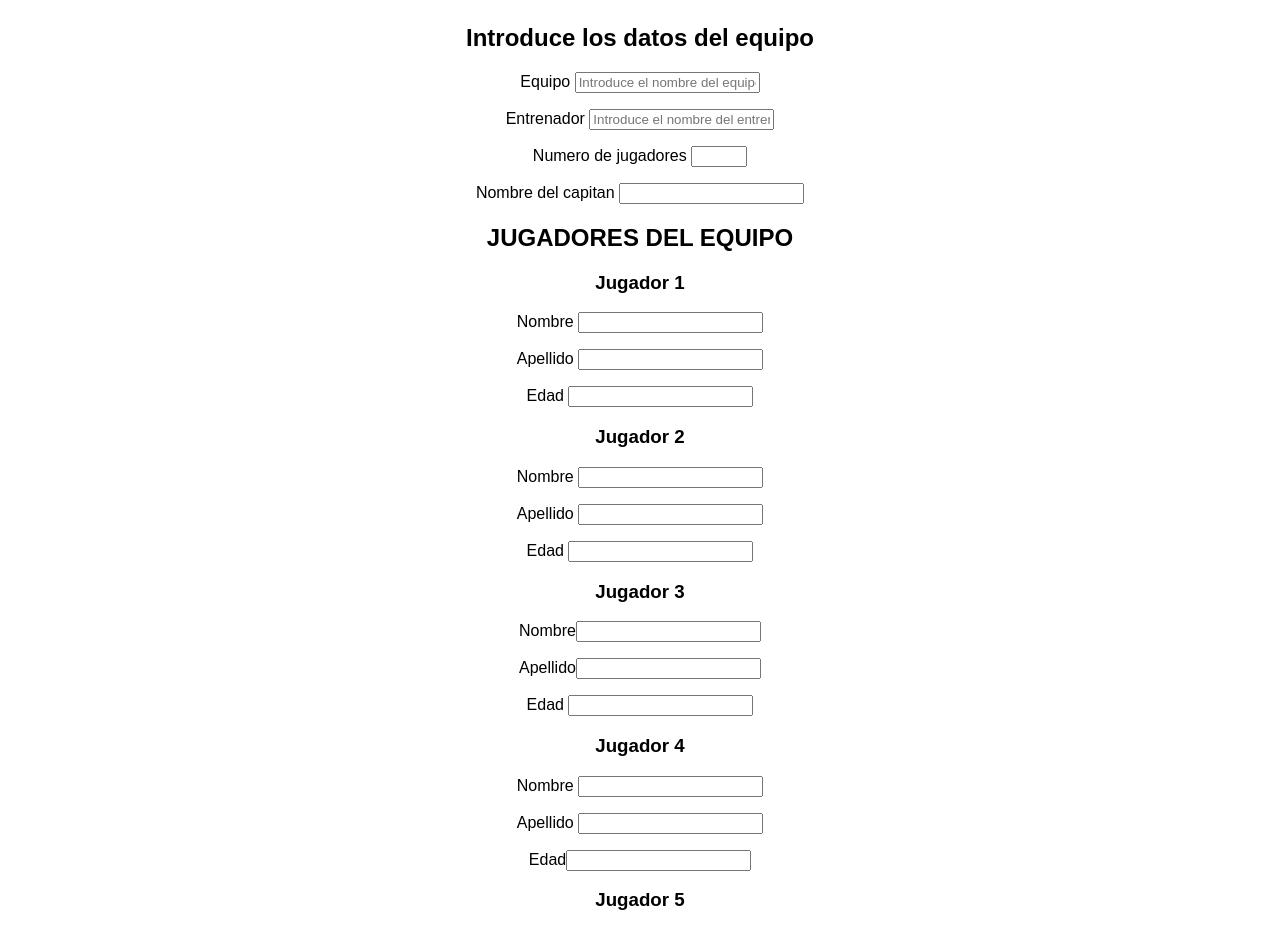
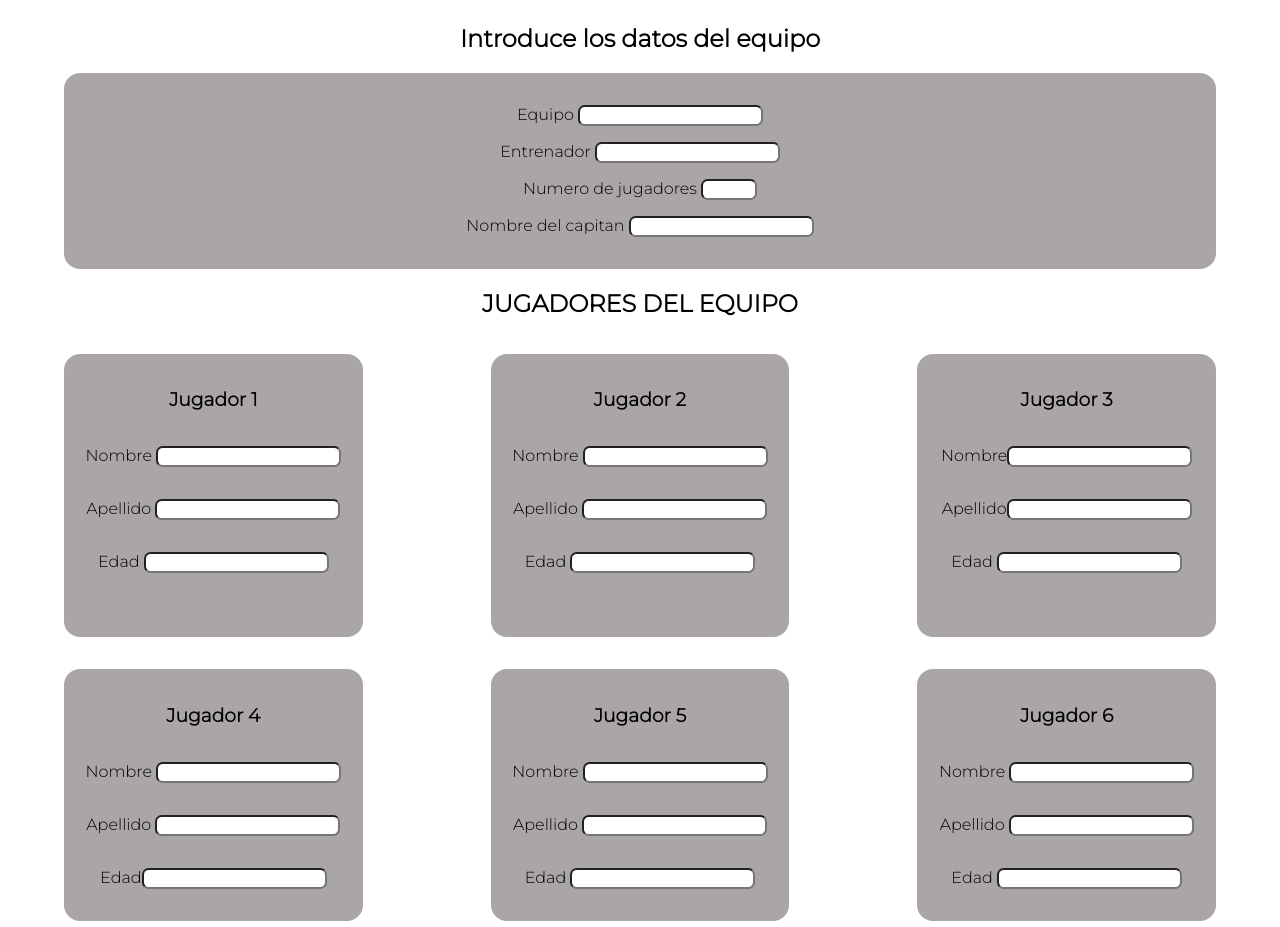
Before and after one commit to antonioc8021/miniReto, a plain HTML site: page inscripciones.html in a window 1280 px wide. Shown: the part 50-977 px from the top of the page. Drawn offline with Linux system fonts and the light colour scheme.

Commit message:
solo retocar estilos de las inscripciones

```diff
--- a/inscripciones.css
+++ b/inscripciones.css
@@ -1,3 +1,5 @@
+@import url('https://fonts.googleapis.com/css2?family=Montserrat:wght@300&display=swap');
+
 header {
     padding: 10px;
     margin-bottom: 10px;
@@ -5,7 +7,7 @@ header {
 }
 
 body {
-    font-family: 'Arial', sans-serif;
+    font-family: 'Montserrat';
     margin: 0;
     padding: 0;
     box-sizing: border-box;
@@ -38,6 +40,51 @@ a {
     text-align: center;
 }
 
+.equipo {
+    background-color: #aaa6a6;
+    border-radius: 1em;
+    margin: 0 4em;
+    padding: 1em;
+}
+
+.jugadores {
+    height: 100%;
+    display: flex;
+    flex-wrap: wrap;
+    margin: 0;
+    /* padding: 0 3em; */
+}
+
+.jugador {
+    background-color: #aaa6a6;
+    display: flex;
+    flex-direction: column;
+    width: 13%;
+    border-radius: 1em;
+    flex: 1;
+    margin: 1em 4em;
+    padding: 1em;
+}
+
+input {
+    border-radius: 0.5em;
+}
+
+
+.jugador input[type="text"] {
+    /* width: 100%; */
+    /* Hace que el input se ajuste al 100% del ancho del contenedor */
+    /* box-sizing: border-box; */
+    /* Incluye el padding y el borde en el ancho total */
+}
+
+.formulario {
+    background-color: #aaa6a6;
+    /* border-radius: 1em; */
+    /* margin: 0 4em; */
+    padding: 1em;
+    margin-top: 2em;
+}
 
 footer {
     background-color: #333;
--- a/inscripciones.html
+++ b/inscripciones.html
@@ -26,16 +26,15 @@
         </div>
         <div class="contenido">
             <form action="">
-                <div class="fieldset">
-                    <h2 class="legend">Introduce los datos del equipo</h2>
+                <h2 class="legend">Introduce los datos del equipo</h2>
+                <div class="equipo">
                     <p>
                         <label for="Equipo">Equipo</label>
-                        <input type="text" name="Equipo" id="NombreEquipo" placeholder="Introduce el nombre del equipo">
+                        <input type="text" name="Equipo" id="NombreEquipo">
                     </p>
                     <p>
                         <label for="NombreEntrenador">Entrenador</label>
-                        <input type="text" name="Entrenador" id="NombreDeEntrenador"
-                            placeholder="Introduce el nombre del entrenador">
+                        <input type="text" name="Entrenador" id="NombreDeEntrenador">
                     </p>
                     <p>
                         <label for="NumeroJugadores">Numero de jugadores</label>
@@ -48,16 +47,17 @@
                 </div>
 
 
+                <h2>JUGADORES DEL EQUIPO</h2>
                 <div class="jugadores">
-                    <h2>JUGADORES DEL EQUIPO</h2>
                     <div class="jugador">
                         <h3>Jugador 1</h3>
                         <p><label for="Nombre">Nombre</label> <input type="text" name="nombre1" id="nombre1"></p>
                         <p><label for="Apellido">Apellido</label> <input type="text" name="apellido1" id="apellido1">
                         </p>
                         <p><label for="Edad">Edad</label> <input type="number" name="edad1" id="edad1"></p>
+                        <p></p>
                     </div>
-                    <div>
+                    <div class="jugador">
                         <h3>Jugador 2</h3>
                         <p><label for="Nombre">Nombre</label> <input type="text" name="nombre2" id="nombre2" required>
                         </p>
@@ -65,7 +65,7 @@
                                 required></p>
                         <p><label for="Edad">Edad</label> <input type="number" name="edad2" id="edad2" required></p>
                     </div>
-                    <div>
+                    <div class="jugador">
                         <h3>Jugador 3</h3>
                         <p><label for="Nombre">Nombre</label><input type="text" name="nombre3" id="nombre3" required>
                         </p>
@@ -73,7 +73,7 @@
                                 required></p>
                         <p><label for="Edad">Edad</label> <input type="text" name="edad3" id="edad3" required></p>
                     </div>
-                    <div>
+                    <div class="jugador">
                         <h3>Jugador 4</h3>
                         <p><label for="Nombre">Nombre</label> <input type="text" name="nombre4" id="nombre4" required>
                         </p>
@@ -81,7 +81,7 @@
                                 required></p>
                         <p><label for="Edad">Edad</label><input type="text" name="edad4" id="edad4" required></p>
                     </div>
-                    <div>
+                    <div class="jugador">
                         <h3>Jugador 5</h3>
                         <p><label for="Nombre">Nombre</label> <input type="text" name="nombre5" id="nombre5" required>
                         </p>
@@ -89,35 +89,35 @@
                                 required></p>
                         <p><label for="Edad">Edad</label> <input type="text" name="edad5" id="edad5" required></p>
                     </div>
-                    <div>
+                    <div class="jugador">
                         <h3>Jugador 6</h3>
                         <p><label for="Nombre">Nombre</label> <input type="text" name="nombre6" id="nombre6"></p>
                         <p><label for="Apellido">Apellido</label> <input type="text" name="apellido6" id="apellido6">
                         </p>
                         <p><label for="Edad">Edad</label> <input type="text" name="edad6" id="edad6"></p>
                     </div>
-                    <div>
+                    <div class="jugador">
                         <h3>Jugador 7</h3>
                         <p><label for="Nombre">Nombre</label> <input type="text" name="nombre7" id="nombre7"></p>
                         <p><label for="Apellido">Apellido</label> <input type="text" name="apellido7" id="apellido7">
                         </p>
                         <p><label for="Edad">Edad</label> <input type="text" name="edad7" id="edad7"></p>
                     </div>
-                    <div>
+                    <div class="jugador">
                         <h3>Jugador 8</h3>
                         <p><label for="Nombre">Nombre</label> <input type="text" name="nombre8" id="nombre8"></p>
                         <p><label for="Apellido">Apellido</label> <input type="text" name="apellido8" id="apellido8">
                         </p>
                         <p><label for="Edad">Edad</label> <input type="text" name="edad8" id="edad8"></p>
                     </div>
-                    <div>
+                    <div class="jugador">
                         <h3>Jugador 9</h3>
                         <p><label for="Nombre">Nombre</label> <input type="text" name="nombre9" id="nombre9"></p>
                         <p><label for="Apellido">Apellido</label> <input type="text" name="apellido9" id="apellido9">
                         </p>
                         <p><label for="Edad">Edad</label> <input type="text" name="edad9" id="edad9"></p>
                     </div>
-                    <div>
+                    <div class="jugador">
                         <h3>Jugador 10</h3>
                         <p><label for="Nombre">Nombre</label> <input type="text" name="nombre10" id="nombre10"></p>
                         <p><label for="Apellido">Apellido</label> <input type="text" name="apellido10" id="apellido10">
@@ -126,7 +126,7 @@
                     </div>
                 </div>
                 <div class="formulario">
-                    <table>s
+                    <table>
                         <tr>
                             <p>
                                 <label for="cometarios">comentarios</label>
@@ -136,12 +136,8 @@
                             </p>
                         </tr>
                     </table>
-                    <button class="botones" type="reset">
-                        Borrar
-                    </button>
-                    <button class="botones" type="submit">
-                        Enviar
-                    </button>
+                    <input type="reset" value="Borrar" name="borrar" id="borrar">
+                    <input type="submit" value="Enviar" name="enviar" id="enviar">
                 </div>
             </form>
 
```
